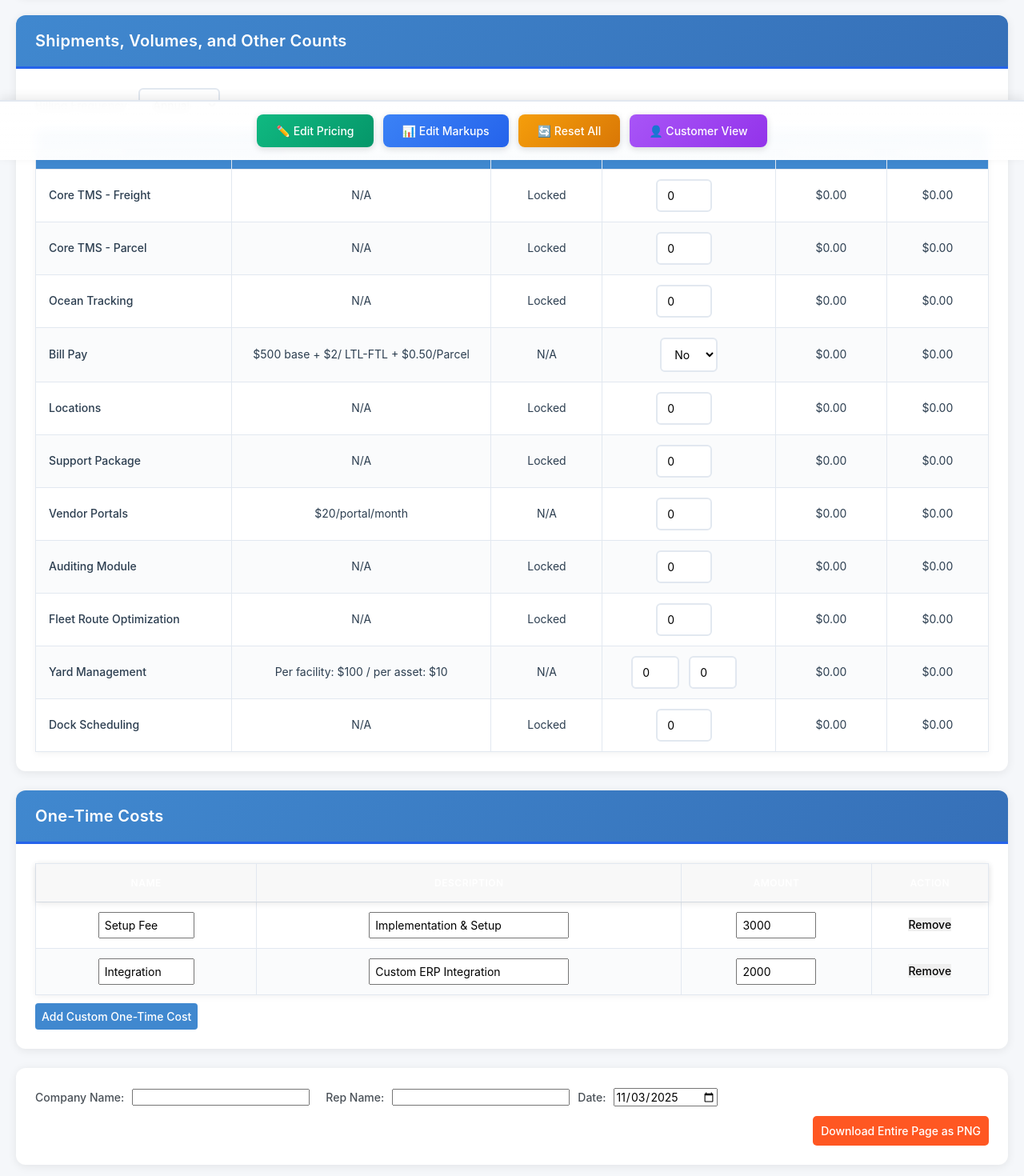
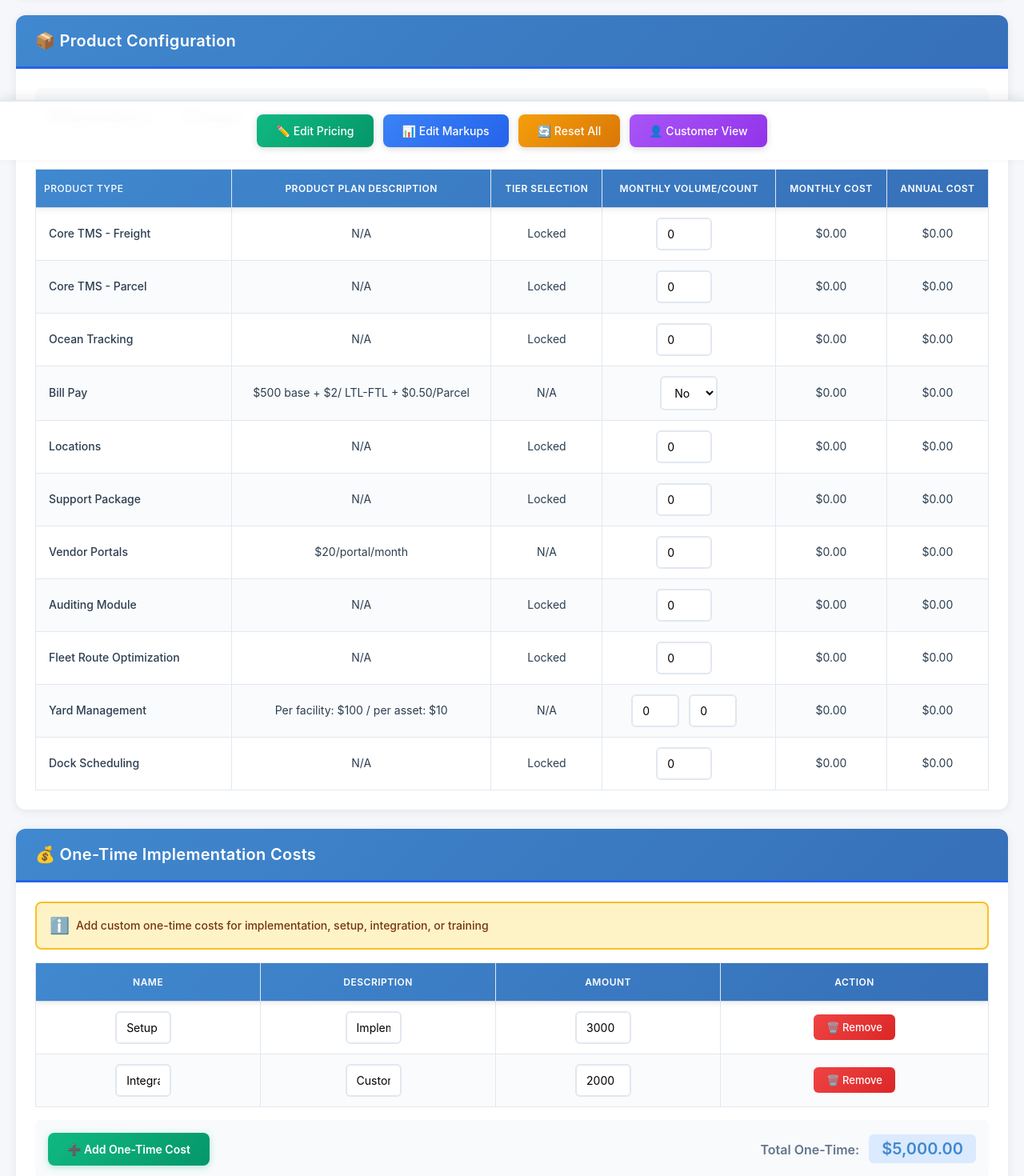
Before and after one commit to neel19917/fplegacypricer, a React (Vite) app: page / in a window 1280 px wide. Shown: the part 600-2070 px from the top of the page at 80% size. Built offline with nearby package versions, Linux system fonts and the light colour scheme.

Commit message:
Improve pricing table layout and make one-time costs table prominent and user-friendly

```diff
--- a/src/App.jsx
+++ b/src/App.jsx
@@ -1574,39 +1574,59 @@ const App = () => {
             {/* Input Table: Shipments, Volumes, & Other Counts */}
             <Card>
               <CardHeader>
-                <CardTitle>Shipments, Volumes, and Other Counts</CardTitle>
+                <CardTitle>📦 Product Configuration</CardTitle>
               </CardHeader>
               <CardContent>
-                <div style={{ marginBottom: '10px' }}>
-                  <label style={{ marginRight: '10px' }}>
+                <div style={{
+                  marginBottom: '24px',
+                  padding: '16px',
+                  background: '#f8fafc',
+                  borderRadius: '8px',
+                  display: 'flex',
+                  alignItems: 'center',
+                  gap: '12px'
+                }}>
+                  <label style={{
+                    marginRight: '8px',
+                    fontWeight: '600',
+                    fontSize: '15px',
+                    color: '#1e293b'
+                  }}>
                     Billing Frequency:
                   </label>
                   <select
                     value={subBilling}
                     onChange={e => setSubBilling(e.target.value)}
-                    style={{ ...selectStyle, marginRight: '20px' }}
-                  >
-                    <option value='annual'>Annual</option>
-                    <option value='monthly'>Monthly</option>
+                    style={{
+                      ...selectStyle,
+                      fontWeight: '600',
+                      fontSize: '15px',
+                      minWidth: '140px'
+                    }}
+                  >
+                    <option value='annual'>📅 Annual</option>
+                    <option value='monthly'>📆 Monthly</option>
                   </select>
                 </div>
+                <div style={{ overflowX: 'auto' }}>
                   <table
                     style={{
                       width: '100%',
                       borderCollapse: 'collapse',
-                    fontSize: '16px',
-                  }}
-                >
-                  <thead>
-                    <tr style={{ background: '#4088cf', color: '#fff' }}>
+                      fontSize: '14px',
+                      minWidth: '1000px'
+                    }}
+                  >
+                    <thead style={stickyHeaderStyle}>
+                      <tr>
                         <th style={{ ...tableThStyle, ...firstColumnStyle }}>
-                        Product Type
+                          PRODUCT TYPE
                         </th>
-                      <th style={tableThStyle}>Product Plan Description</th>
-                      <th style={tableThStyle}>Tier Selection</th>
-                      <th style={tableThStyle}>Monthly Volume/Count</th>
-                      <th style={tableThStyle}>Monthly Cost</th>
-                      <th style={tableThStyle}>Annual Cost</th>
+                        <th style={tableThStyle}>PRODUCT PLAN DESCRIPTION</th>
+                        <th style={tableThStyle}>TIER SELECTION</th>
+                        <th style={tableThStyle}>MONTHLY VOLUME/COUNT</th>
+                        <th style={tableThStyle}>MONTHLY COST</th>
+                        <th style={tableThStyle}>ANNUAL COST</th>
                       </tr>
                     </thead>
                   <tbody>
@@ -1917,28 +1937,45 @@ const App = () => {
                     ))}
                   </tbody>
                 </table>
+                </div>
               </CardContent>
             </Card>
 
             {/* One-Time Costs Table */}
             <Card>
               <CardHeader>
-                <CardTitle>One-Time Costs</CardTitle>
+                <CardTitle>💰 One-Time Implementation Costs</CardTitle>
               </CardHeader>
               <CardContent>
+                <div style={{
+                  marginBottom: '16px',
+                  padding: '12px 16px',
+                  background: '#fef3c7',
+                  border: '2px solid #fbbf24',
+                  borderRadius: '8px',
+                  display: 'flex',
+                  alignItems: 'center',
+                  gap: '8px'
+                }}>
+                  <span style={{ fontSize: '20px' }}>ℹ️</span>
+                  <span style={{ fontSize: '14px', color: '#78350f', fontWeight: '500' }}>
+                    Add custom one-time costs for implementation, setup, integration, or training
+                  </span>
+                </div>
+                <div style={{ overflowX: 'auto' }}>
                   <table
                     style={{
                       width: '100%',
                       borderCollapse: 'collapse',
-                    fontSize: '16px',
+                      fontSize: '14px',
                     }}
                   >
                     <thead style={stickyHeaderStyle}>
-                    <tr style={{ background: '#f8f8f8' }}>
-                      <th style={tableThStyle}>Name</th>
-                      <th style={tableThStyle}>Description</th>
-                      <th style={tableThStyle}>Amount</th>
-                      <th style={tableThStyle}>Action</th>
+                      <tr>
+                        <th style={tableThStyle}>NAME</th>
+                        <th style={tableThStyle}>DESCRIPTION</th>
+                        <th style={tableThStyle}>AMOUNT</th>
+                        <th style={tableThStyle}>ACTION</th>
                       </tr>
                     </thead>
                     <tbody>
@@ -1953,7 +1990,12 @@ const App = () => {
                                 clone[index].name = e.target.value;
                                 setOneTimeCosts(clone);
                               }}
-                            style={{ width: '120px', padding: '6px' }}
+                              style={{
+                                width: '100%',
+                                maxWidth: '160px',
+                                ...inputStyle
+                              }}
+                              placeholder="e.g., Setup Fee"
                             />
                           </td>
                           <td style={tableTdStyle}>
@@ -1965,7 +2007,12 @@ const App = () => {
                                 clone[index].description = e.target.value;
                                 setOneTimeCosts(clone);
                               }}
-                            style={{ width: '250px', padding: '6px' }}
+                              style={{
+                                width: '100%',
+                                maxWidth: '300px',
+                                ...inputStyle
+                              }}
+                              placeholder="Detailed description"
                             />
                           </td>
                           <td style={tableTdStyle}>
@@ -1977,7 +2024,12 @@ const App = () => {
                                 clone[index].amount = Number(e.target.value);
                                 setOneTimeCosts(clone);
                               }}
-                            style={{ width: '100px', padding: '6px' }}
+                              style={{
+                                width: '100%',
+                                maxWidth: '120px',
+                                ...inputStyle
+                              }}
+                              placeholder="0.00"
                             />
                           </td>
                           <td style={tableTdStyle}>
@@ -1987,14 +2039,47 @@ const App = () => {
                                   oneTimeCosts.filter((_, i) => i !== index)
                                 )
                               }
-                          >
-                            Remove
+                              style={{
+                                padding: '8px 16px',
+                                background: 'linear-gradient(135deg, #ef4444 0%, #dc2626 100%)',
+                                color: '#fff',
+                                border: 'none',
+                                borderRadius: '6px',
+                                cursor: 'pointer',
+                                fontSize: '13px',
+                                fontWeight: '500',
+                              }}
+                            >
+                              🗑️ Remove
                             </button>
                           </td>
                         </tr>
                       ))}
+                      {oneTimeCosts.length === 0 && (
+                        <tr>
+                          <td colSpan={4} style={{
+                            ...tableTdStyle,
+                            textAlign: 'center',
+                            padding: '32px',
+                            color: '#64748b',
+                            fontStyle: 'italic'
+                          }}>
+                            No one-time costs added yet. Click the button below to add your first item.
+                          </td>
+                        </tr>
+                      )}
                     </tbody>
                   </table>
+                </div>
+                <div style={{
+                  marginTop: '16px',
+                  display: 'flex',
+                  justifyContent: 'space-between',
+                  alignItems: 'center',
+                  padding: '16px',
+                  background: '#f8fafc',
+                  borderRadius: '8px',
+                }}>
                   <button
                     onClick={() =>
                       setOneTimeCosts([
@@ -2003,16 +2088,36 @@ const App = () => {
                       ])
                     }
                     style={{
-                    marginTop: '10px',
-                    padding: '8px',
+                      padding: '12px 24px',
                       border: 'none',
-                    borderRadius: '4px',
-                    background: '#4088cf',
+                      borderRadius: '8px',
+                      background: 'linear-gradient(135deg, #10b981 0%, #059669 100%)',
                       color: '#fff',
-                  }}
-                >
-                  Add Custom One-Time Cost
+                      fontWeight: '600',
+                      fontSize: '14px',
+                      cursor: 'pointer',
+                      boxShadow: '0 2px 8px rgba(16, 185, 129, 0.3)',
+                    }}
+                  >
+                    ➕ Add One-Time Cost
                   </button>
+                  <div style={{
+                    fontSize: '16px',
+                    fontWeight: '600',
+                    color: '#1e293b',
+                  }}>
+                    <span style={{ marginRight: '12px', color: '#64748b' }}>Total One-Time:</span>
+                    <span style={{
+                      fontSize: '20px',
+                      color: '#4088cf',
+                      background: '#dbeafe',
+                      padding: '6px 16px',
+                      borderRadius: '6px',
+                    }}>
+                      {formatCost(finalOneTimeCost)}
+                    </span>
+                  </div>
+                </div>
               </CardContent>
             </Card>
 
```
Lines whose indentation alone changed are shown as unchanged.
